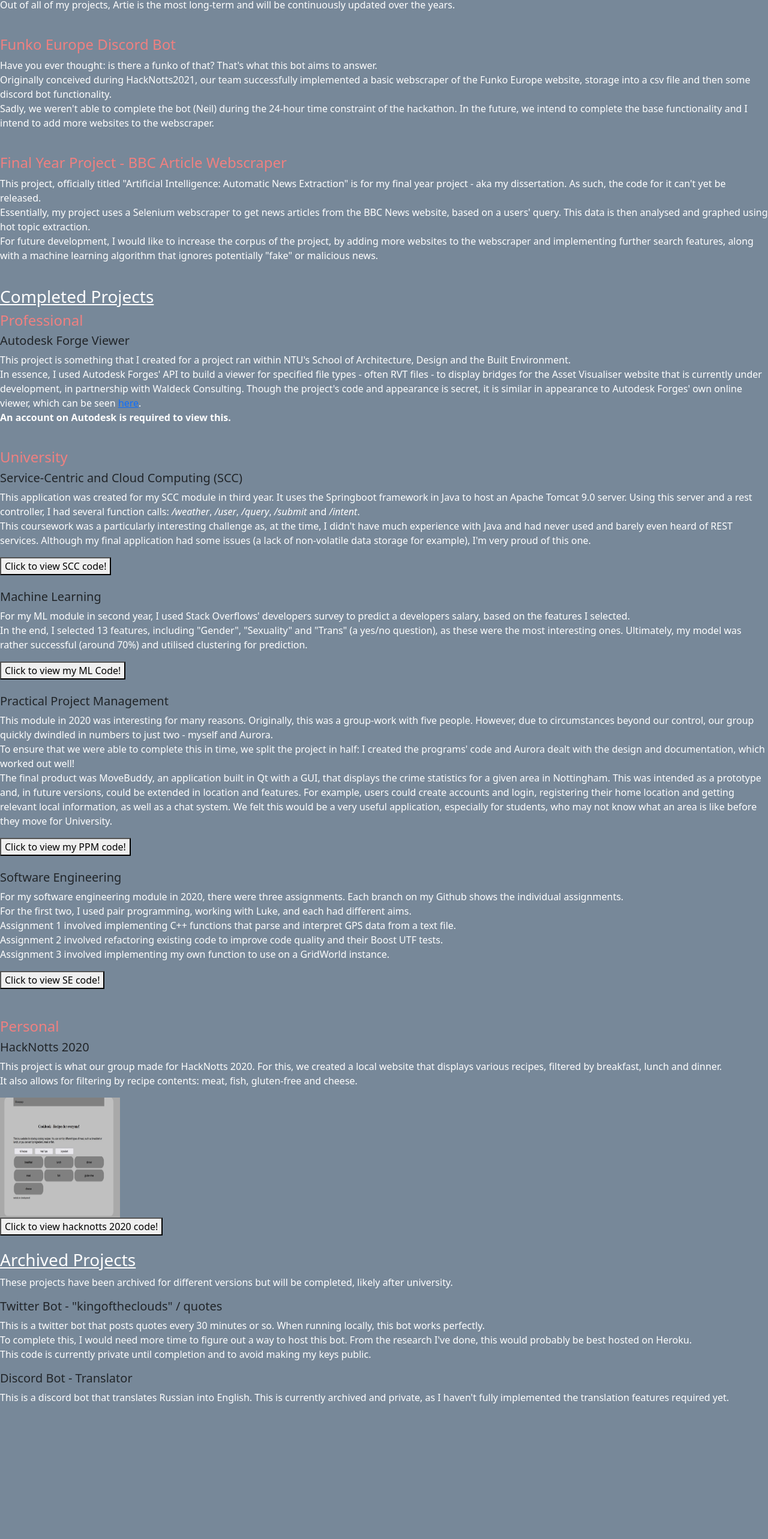
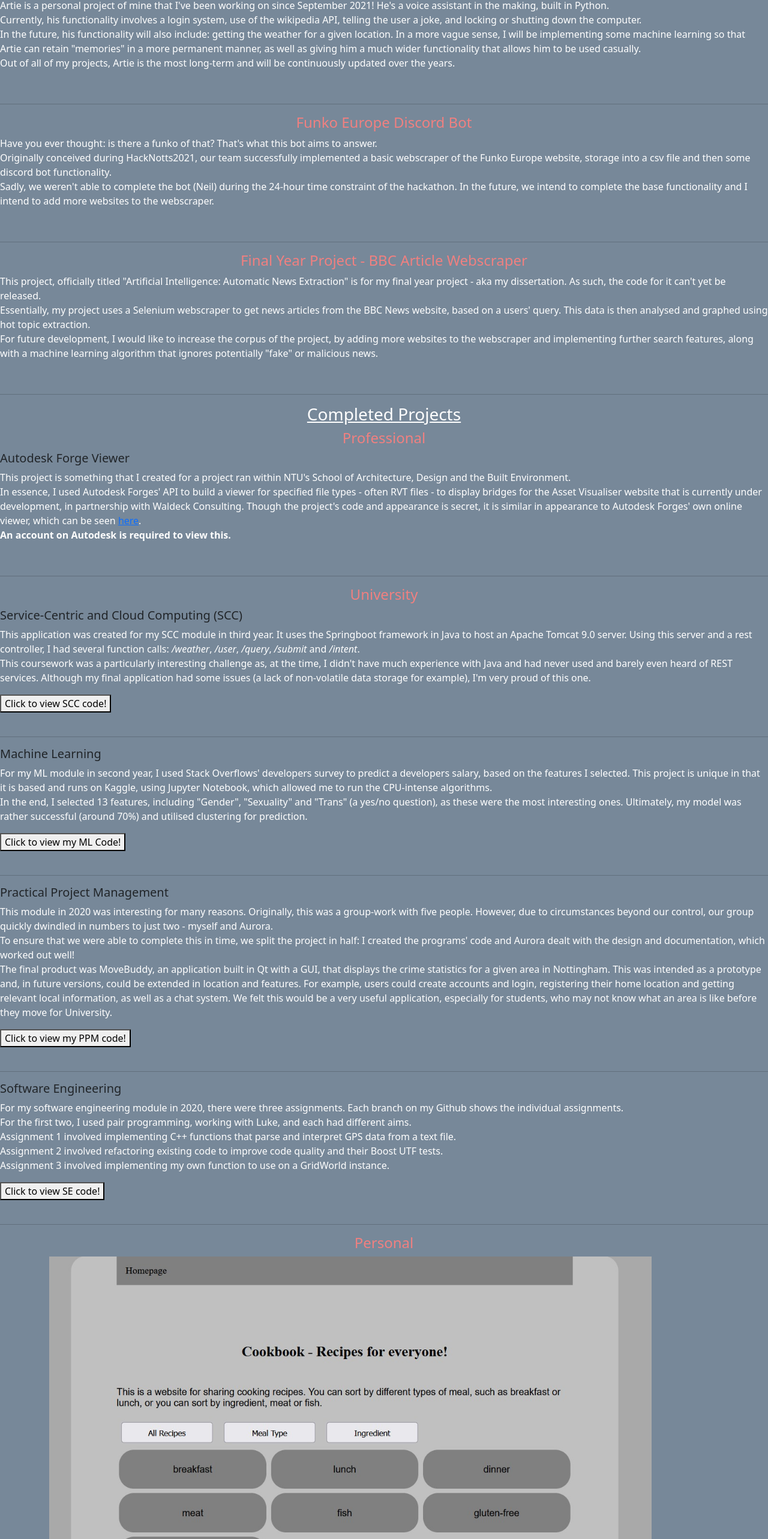
Before and after one commit to rydooper/rydooper.github.io, a plain HTML site: page projects.html in a window 1280 px wide. Shown: the part 234-2800 px from the top of the page at 60% size. Before the commit the page ends 2616 px from the top, so only its background shows below. Drawn offline with Linux system fonts and the light colour scheme.

Commit message:
changed some styling on projects.html

```diff
--- a/projects.html
+++ b/projects.html
@@ -47,7 +47,11 @@
     </nav>
 
     <main id="main">
+        <br>
+        <br>
+        <br>
         <h1> <u> Projects </u> </h1>
+        <hr>
         <h3> <u> Currently Active </u> </h3>
         <div class="currentProjects">
             <div id="artie-div">
@@ -60,6 +64,7 @@
                 </p>
             </div>
             <br>
+            <hr>
 
             <div id="funkos-bot-div">
                 <h4> Funko Europe Discord Bot </h4>
@@ -69,6 +74,7 @@
                 </p>
             </div>
             <br>
+            <hr>
             <div id="webscraper-div">
                 <h4> Final Year Project - BBC Article Webscraper </h4>
                 <p> This project, officially titled "Artificial Intelligence: Automatic News Extraction" is for my final year project - aka my dissertation. As such, the code for it can't yet be released.
@@ -76,8 +82,9 @@
                     <br> For future development, I would like to increase the corpus of the project, by adding more websites to the webscraper and implementing further search features, along with a machine learning algorithm that ignores potentially "fake" or malicious news.
                 </p>
             </div>
+            <br>
+            <hr>
         </div>
-        <br>
 
         <h3> <u> Completed Projects </u> </h3>
         <h4> Professional </h4>
@@ -93,6 +100,7 @@
             </div>
         </div>
         <br>
+        <hr>
 
         <h4> University </h4>
         <div id="uni-projects">
@@ -107,15 +115,18 @@
                 <button type="button" id="SCCLink" onclick="window.location.href='https://github.com/rydooper/SCC_Coursework';"> Click to view SCC code! </button>
             </div>
             <br>
+            <hr>
             <div id="ml">
                 <h5> Machine Learning </h5>
                 <p> For my ML module in second year, I used Stack Overflows' developers survey to predict a developers salary, based on the features I selected.
+                    This project is unique in that it is based and runs on Kaggle, using Jupyter Notebook, which allowed me to run the CPU-intense algorithms.
                     <br> In the end, I selected 13 features, including "Gender", "Sexuality" and "Trans" (a yes/no question), as these were the most interesting ones.
                     Ultimately, my model was rather successful (around 70%) and utilised clustering for prediction.
                 </p>
                 <button type="button" id="MLLink" onclick="window.location.href='https://www.kaggle.com/code/ryderfranklin/machine-learning-coursework-2021';"> Click to view my ML Code! </button>
             </div>
             <br>
+            <hr>
             <div id="ppm">
                 <h5> Practical Project Management </h5>
                 <p> This module in 2020 was interesting for many reasons. Originally, this was a group-work with five people. However, due to circumstances beyond our control, our group quickly dwindled in numbers to just two - myself and Aurora.
@@ -126,6 +137,7 @@
                 <button type="button" id="PPMLink" onclick="window.location.href='https://github.com/rydooper/Practical-Project-Management-MoveBuddy';"> Click to view my PPM code! </button>
             </div>
             <br>
+            <hr>
             <div id="se">
                 <h5> Software Engineering </h5>
                 <p> For my software engineering module in 2020, there were three assignments. Each branch on my Github shows the individual assignments.
@@ -137,22 +149,27 @@
                 <button type="button" id="SELink" onclick="window.location.href='https://github.com/rydooper/Software-Engineering-Assignments/tree/Assignment1;'"> Click to view SE code! </button>
             </div>
             <br>
+            <hr>
         </div>
-
-        <br>
         <h4> Personal </h4>
         <div id="personal-projects">
             <div id="hacknotts2020">
-                <h5> HackNotts 2020 </h5>
-                <p> This project is what our group made for HackNotts 2020. For this, we created a local website that displays various recipes, filtered by breakfast, lunch and dinner.
-                    <br> It also allows for filtering by recipe contents: meat, fish, gluten-free and cheese.
-                </p>
-                <img src="/assets/images/website-screenshot.jpg" alt="screenshot of hacknotts 2020 website" style="width:200px; height:200px; text-align:right;">
+                <div class="container">
+                    <img src="/assets/images/website-screenshot.jpg" alt="screenshot of hacknotts 2020 website" style="width:90%; height:90%;">
+                    <div class="text-block">
+                        <h5> HackNotts 2020 </h5>
+                    <p> This project is what our group made for HackNotts 2020. For this, we created a local website that displays various recipes, filtered by breakfast, lunch and dinner.
+                        <br> It also allows for filtering by recipe contents: meat, fish, gluten-free and cheese.
+                    </p>
+                    </div>
                 <br>
+                <br>
+                </div>
                 <button type="button" id="HN20" onclick="window.location.href='https://github.com/rydooper/hacknotts2020-work';"> Click to view hacknotts 2020 code! </button>
             </div>
         </div>
         <br>
+        <hr>
 
         <h3> <u>Archived Projects</u> </h3>
         <div id="archived-projects">
--- a/style.css
+++ b/style.css
@@ -9,11 +9,16 @@ h1 {
 
 h3 {
   color: white;
-  text-underline-position: end;
+  display: flex;
+  justify-content: center;
+  align-items: center;
 }
 
 h4 {
   color: lightcoral;
+  display: flex;
+  justify-content: center;
+  align-items: center;
 }
 
 p {
@@ -26,3 +31,16 @@ p {
   width: 3em;
   height: 3em;
 }
+.container {
+  position:relative;
+}
+
+.text-block {
+  position: absolute;
+  bottom: 20px;
+  right: 20px;
+  background-color: black;
+  color: white;
+  padding-left: 20px;
+  padding-right: 20px;
+}
```
